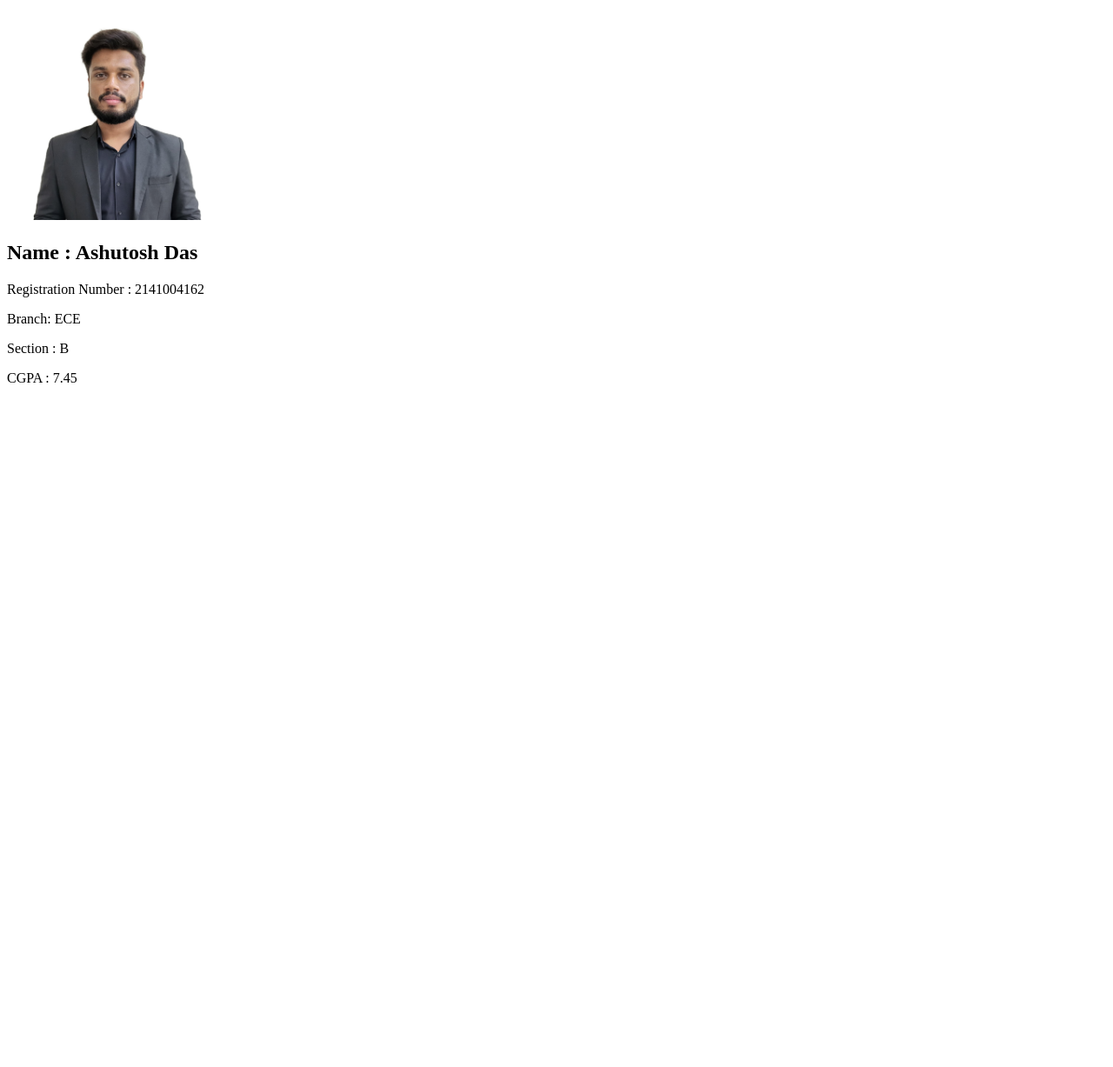
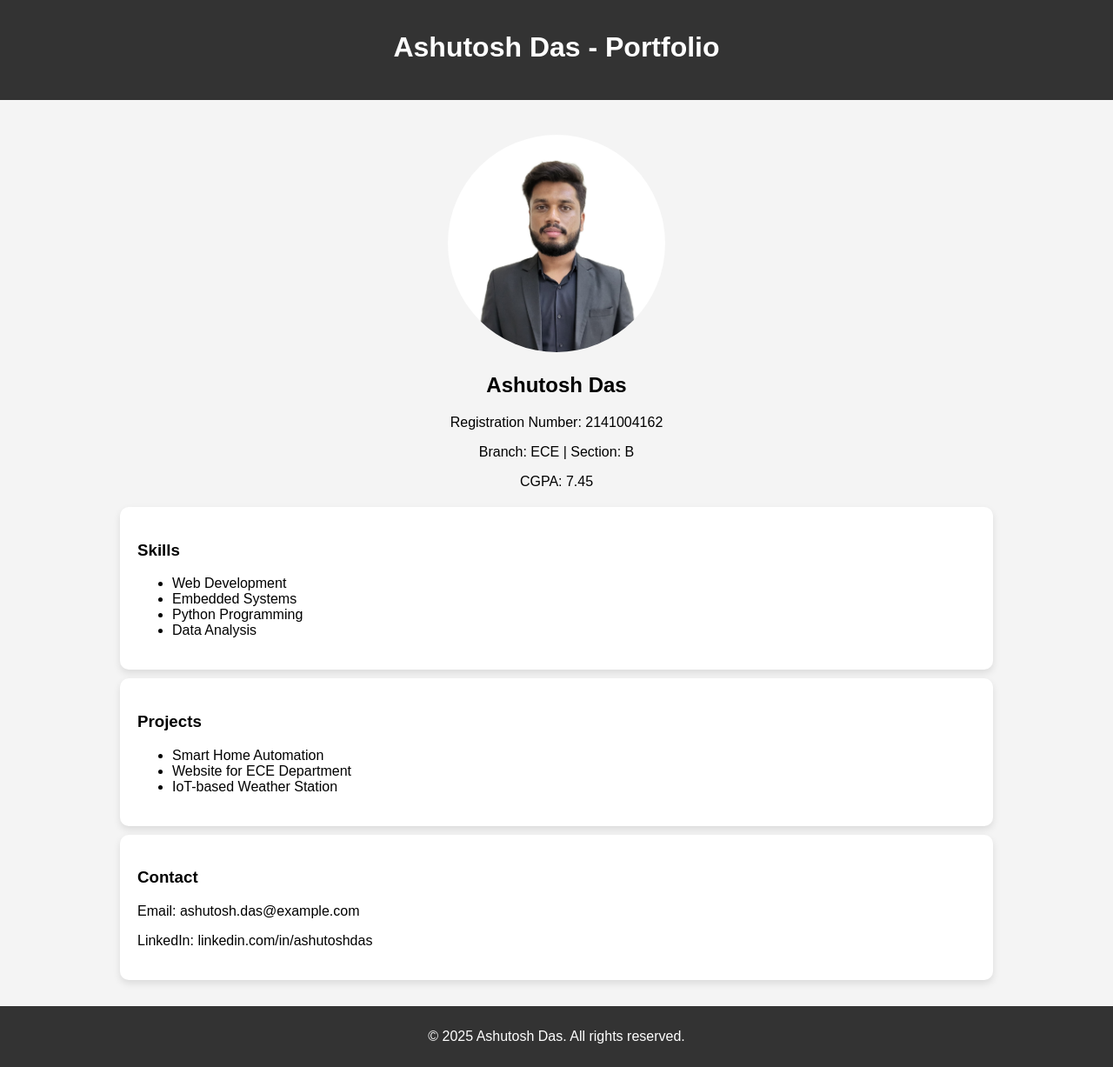
Before and after one commit to AshutoshDas0987/Wipro, a plain HTML site: page index.html in a window 1280 px wide. Shown: the part 5-1232 px from the top of the page at 87% size. Before the commit the page ends 800 px from the top, so only its background shows below. Drawn offline with Linux system fonts and the light colour scheme.

Commit message:
Update index.html

```diff
--- a/index.html
+++ b/index.html
@@ -1,20 +1,94 @@
-<!DOCTYPE html>
-<html lang="en">
+<!DOCTYPE html><html lang="en">
 <head>
     <meta charset="UTF-8">
     <meta name="viewport" content="width=device-width, initial-scale=1.0">
-    <title>My Portfolio</title>
+    <title>Ashutosh Das - Portfolio</title>
+    <style>
+        body {
+            font-family: Arial, sans-serif;
+            margin: 0;
+            padding: 0;
+            background-color: #f4f4f4;
+        }
+        .container {
+            width: 80%;
+            margin: auto;
+            overflow: hidden;
+            padding: 20px;
+        }
+        header {
+            background: #333;
+            color: #fff;
+            padding: 20px 0;
+            text-align: center;
+        }
+        .profile {
+            text-align: center;
+            margin: 20px 0;
+        }
+        .profile img {
+            border-radius: 50%;
+            height: 250px;
+            width: 250px;
+        }
+        .details {
+            margin: 20px 0;
+            text-align: center;
+        }
+        .card {
+            background: #fff;
+            padding: 20px;
+            margin: 10px;
+            border-radius: 10px;
+            box-shadow: 0 4px 8px rgba(0, 0, 0, 0.1);
+        }
+        footer {
+            text-align: center;
+            padding: 10px;
+            background: #333;
+            color: #fff;
+        }
+    </style>
 </head>
 <body>
-    <div class="outside">
-        <img src="AshutoshDas.jpg" alt="" height="250px" width="250px">
-        <div class="inside">
-            <h2>Name : Ashutosh Das</h2>
-            <p>Registration Number : 2141004162</p>
-            <p>Branch: ECE</p>
-            <p>Section : B</p>
-            <p>CGPA : 7.45</p>
+    <header>
+        <h1>Ashutosh Das - Portfolio</h1>
+    </header>
+    <div class="container">
+        <div class="profile">
+            <img src="AshutoshDas.jpg" alt="Ashutosh Das">
+        </div>
+        <div class="details">
+            <h2>Ashutosh Das</h2>
+            <p>Registration Number: 2141004162</p>
+            <p>Branch: ECE | Section: B</p>
+            <p>CGPA: 7.45</p>
+        </div>
+        <div class="card">
+            <h3>Skills</h3>
+            <ul>
+                <li>Web Development</li>
+                <li>Embedded Systems</li>
+                <li>Python Programming</li>
+                <li>Data Analysis</li>
+            </ul>
+        </div>
+        <div class="card">
+            <h3>Projects</h3>
+            <ul>
+                <li>Smart Home Automation</li>
+                <li>Website for ECE Department</li>
+                <li>IoT-based Weather Station</li>
+            </ul>
+        </div>
+        <div class="card">
+            <h3>Contact</h3>
+            <p>Email: ashutosh.das@example.com</p>
+            <p>LinkedIn: linkedin.com/in/ashutoshdas</p>
         </div>
     </div>
+    <footer>
+        <p>&copy; 2025 Ashutosh Das. All rights reserved.</p>
+    </footer>
 </body>
 </html>
```
